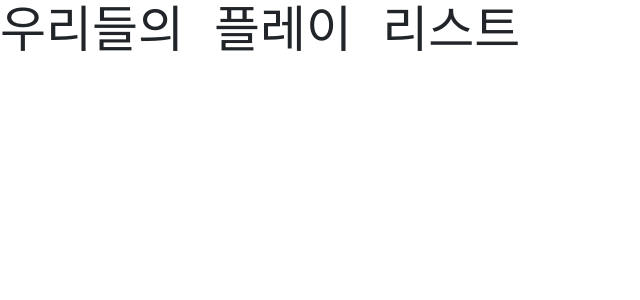
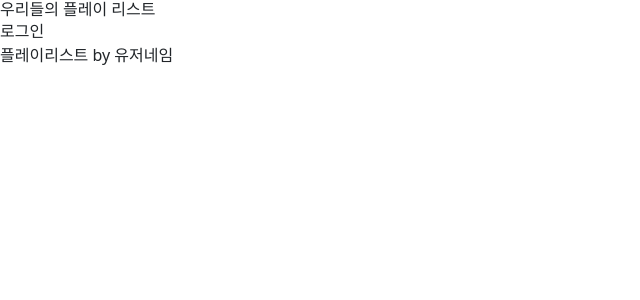
Before and after one commit to YoungwooKim09/our-playlist, a Flask app: page / in a window 1280 px wide. Shown: the top 300 px of the page, without its empty margins (0-640 px from the left). Run offline with Flask 2, Linux system fonts and the light colour scheme; some libraries are stand-ins or nearby versions; some web fonts are replaced.

Commit message:
Add . 글로벌 색상 상수 정의

```diff
--- /dev/null
+++ b/static/global-color.css
@@ -0,0 +1,24 @@
+:root {
+  --black-100: rgba(0, 0, 0, 1);
+  --white-100: rgba(255, 255, 255, 1);
+  --red-100: #ff0000;
+  --peach-50: #ffeeeb;
+  --peach-100: #ffe6e0;
+  --peach-200: #ffd5cc;
+  --peach-300: #ffbcad;
+  --peach-400: #ff9b85;
+  --peach-500: #ff6947;
+  --peach-600: #ff360a;
+  --peach-700: #b82100;
+  --gray-10: #f7f7f7;
+  --gray-50: #f2f2f2;
+  --gray-100: #f0f0f0;
+  --gray-200: #e6e6e6;
+  --gray-300: #d6d6d6;
+  --gray-400: #c2c2c2;
+  --gray-500: #a3a3a3;
+  --gray-600: #858585;
+  --gray-700: #5c5c5c;
+  --gray-800: #333333;
+  --gray-900: #141414;
+}
--- a/templates/index.html
+++ b/templates/index.html
@@ -10,18 +10,31 @@
   <link rel="preconnect" href="https://fonts.gstatic.com" crossorigin>
   <link href="https://fonts.googleapis.com/css2?family=Nanum+Gothic+Coding:wght@400;700&family=Roboto&display=swap"
     rel="stylesheet">
-  <link rel="stylesheet" href="../static/style.css" />
+  <link rel="stylesheet" href="/static/global-color.css">
+  <link rel="stylesheet" href="/static/home.css" />
   <script src="https://cdn.tailwindcss.com">
   </script>
   <title>우플리</title>
 </head>
 
 <body>
-  <div>
-    <h1 class="page-title">
-      우리들의 플레이 리스트
-    </h1>
-  </div>
+  <header>
+    <div class="page-title-area">
+      <h1 class="page-title">
+        우리들의 플레이 리스트
+      </h1>
+    </div>
+    <button class="home-button-login">로그인 </button>
+  </header>
+  </header>
+  <main>
+    <secion class="feed">
+      플레이리스트 by 유저네임
+    </secion>
+    <secion class="right-box">
+
+    </secion>
+  </main>
 </body>
 
 </html>
```
